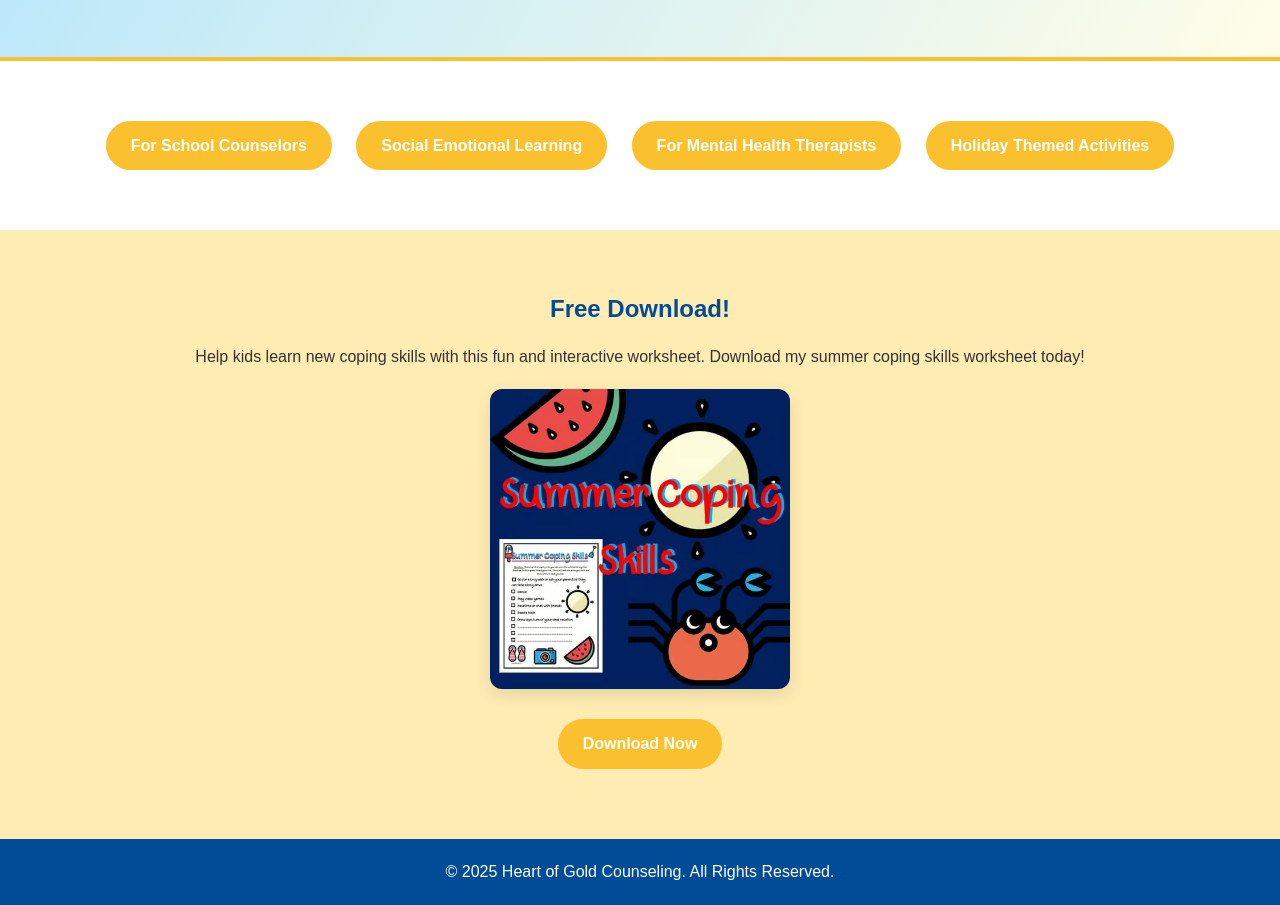
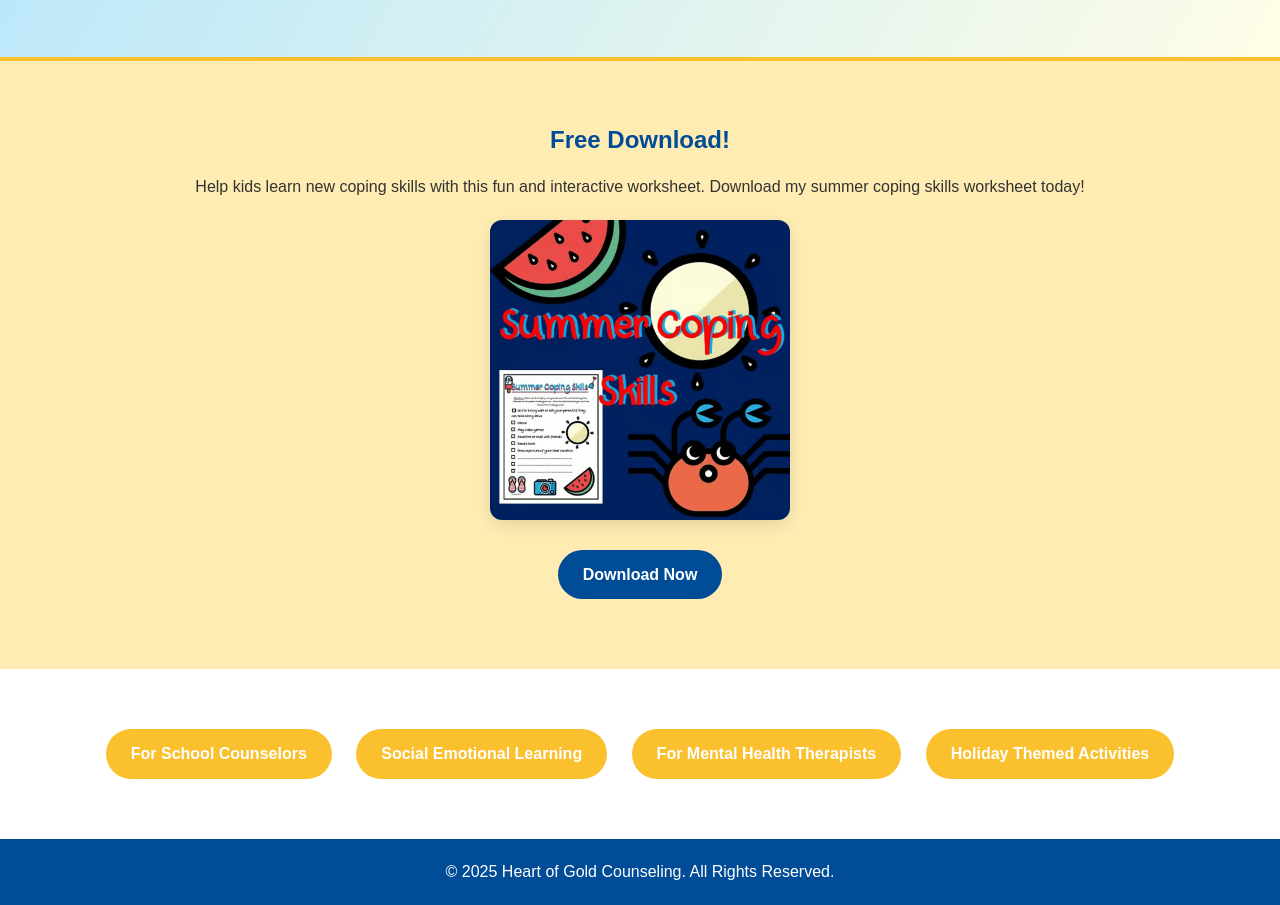
Before and after one commit to sharifu101/Heart-of-Gold-Counseling, a plain HTML site: page index.html in a window 1280 px wide. Shown: the part 400-1305 px from the top of the page. Drawn offline with Linux system fonts and the light colour scheme.

Commit message:
Moved Free Download section above buttons and changed download button to blue

```diff
--- a/index.html
+++ b/index.html
@@ -35,6 +35,19 @@
     </div>
   </section>
 
+  <!-- Free Download (moved above buttons) -->
+  <section class="free-download">
+    <div class="container">
+      <h2>Free Download!</h2>
+      <p>Help kids learn new coping skills with this fun and interactive worksheet. Download my summer coping skills worksheet today!</p>
+
+      <!-- Inserted Image -->
+      <img src="images/750f-7416445-1.avif" alt="Free Download Worksheet" class="download-image">
+
+      <a href="https://www.teacherspayteachers.com/Product/Summer-Coping-Skills-7416445" class="btn btn-blue">Download Now</a>
+    </div>
+  </section>
+
   <!-- Buttons -->
   <section class="buttons">
     <div class="container">
@@ -45,21 +58,6 @@
     </div>
   </section>
 
- <!-- Free Download -->
-<section class="free-download">
-  <div class="container">
-    <h2>Free Download!</h2>
-    <p>Help kids learn new coping skills with this fun and interactive worksheet. Download my summer coping skills worksheet today!</p>
-
-    <!-- Inserted Image -->
-    <img src="images/750f-7416445-1.avif" alt="Free Download Worksheet" class="download-image">
-
-    <a href="https://www.teacherspayteachers.com/Product/Summer-Coping-Skills-7416445" class="btn">Download Now</a>
-  </div>
-</section>
-
-
-
   <!-- Footer -->
   <footer>
     <div class="container">
--- a/styles.css
+++ b/styles.css
@@ -140,6 +140,18 @@ nav .dropdown-menu a {
 
 
 
+/* Blue button specifically for download */
+.btn-blue {
+  background: #004c97;   /* Blue background */
+  color: #fff;           /* White text */
+}
+
+.btn-blue:hover {
+  background: #003366;   /* Darker blue on hover */
+}
+
+
+
 /* Footer */
 footer {
   background: #004c97;
```
